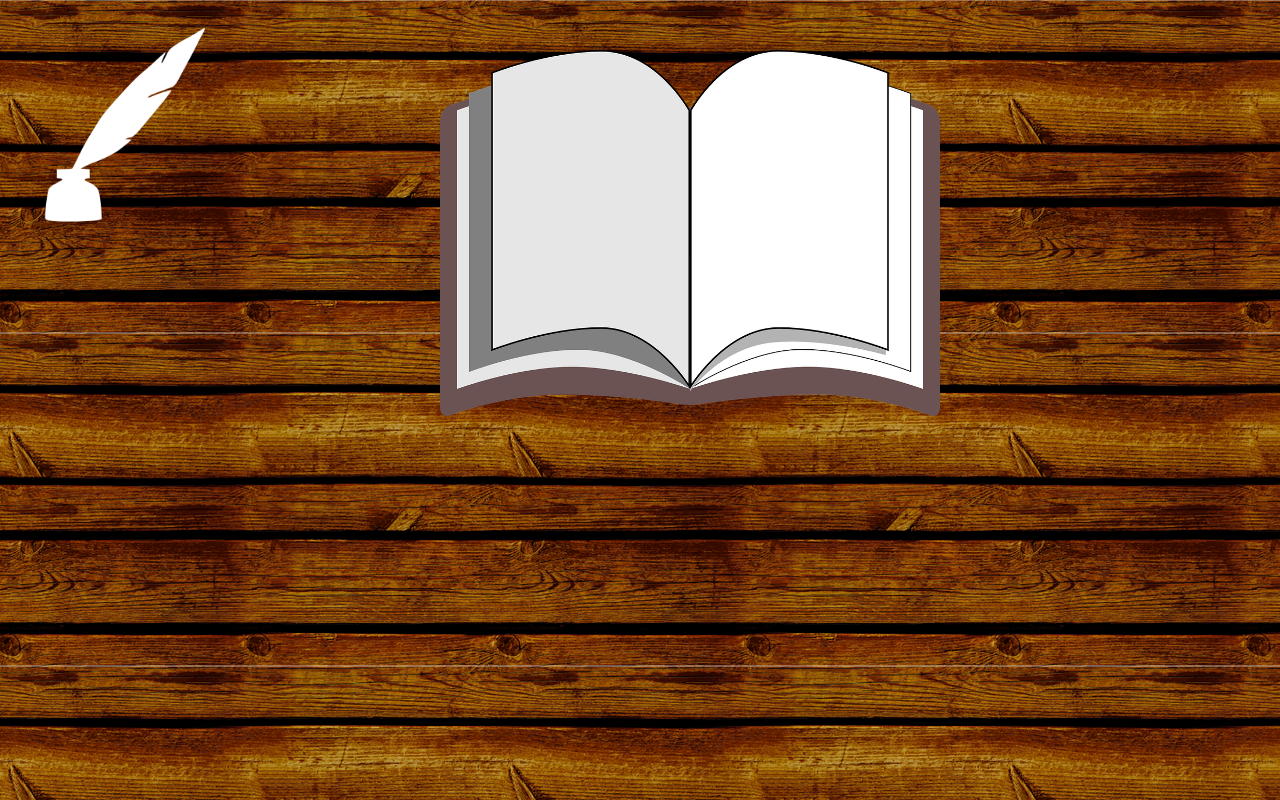
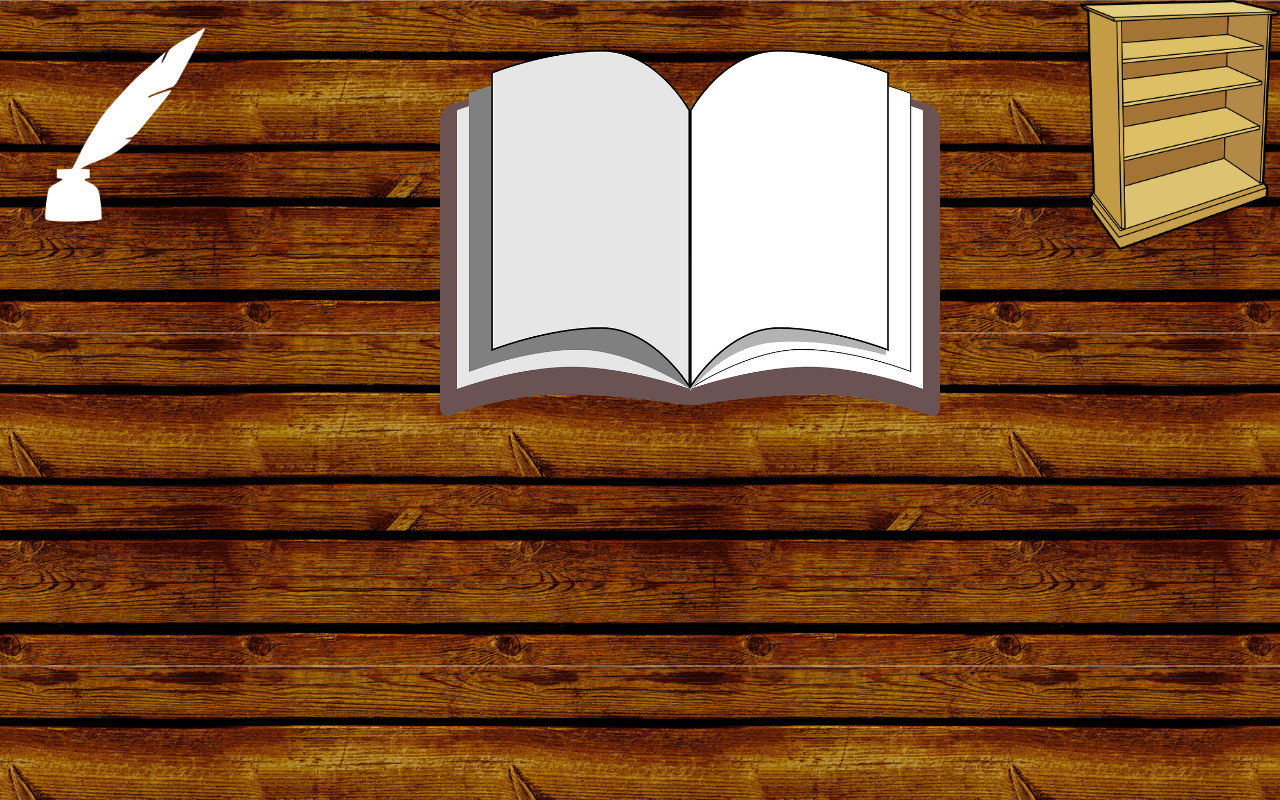
Before and after one commit to cugdc/steg, a website built with webpack: page index.html in a window 1280 px wide. Built offline with nearby package versions, Linux system fonts and the light colour scheme.

Commit message:
Add bookshelf on desk scene and back button on library scene

```diff
--- a/index.html
+++ b/index.html
@@ -15,10 +15,12 @@
   <div class="scene" id="scene-desk">
     <img class="ink-and-quill" src="./assets/img/ink_and_quill.png" alt="Ink and Quill">
     <img class="book" src="./assets/img/book.png" alt="Book">
+    <img class="bookshelf" src="./assets/img/bookshelf.png" alt="Bookshelf">
   </div>
 
   <div class="scene" id="scene-library">
-    This is the library
+    Welcome to the library!
+    <button class="back-button">Back</button>
   </div>
 </main>
 
--- a/src/index.ts
+++ b/src/index.ts
@@ -6,6 +6,8 @@ function init() {
   switchScene(Scene.DESK);
   onClick('#scene-menu .play-button',   () => switchScene(Scene.DESK));
   onClick('#scene-desk .ink-and-quill', () => switchScene(Scene.MENU));
+  onClick('#scene-desk .bookshelf', () => switchScene(Scene.LIBRARY));
+  onClick('#scene-library .back-button', () => switchScene(Scene.DESK));
 }
 
 init();
--- a/styles.css
+++ b/styles.css
@@ -39,6 +39,14 @@ html, body {
   width: 500px;
 }
 
+#scene-desk .bookshelf {
+  width: 200px;
+
+  position: fixed;
+  top: 0;
+  right: 0;
+}
+
 .scene {
   padding: 50px;
 }
```
Also changed, not shown: assets/img/bookshelf.png (added).
